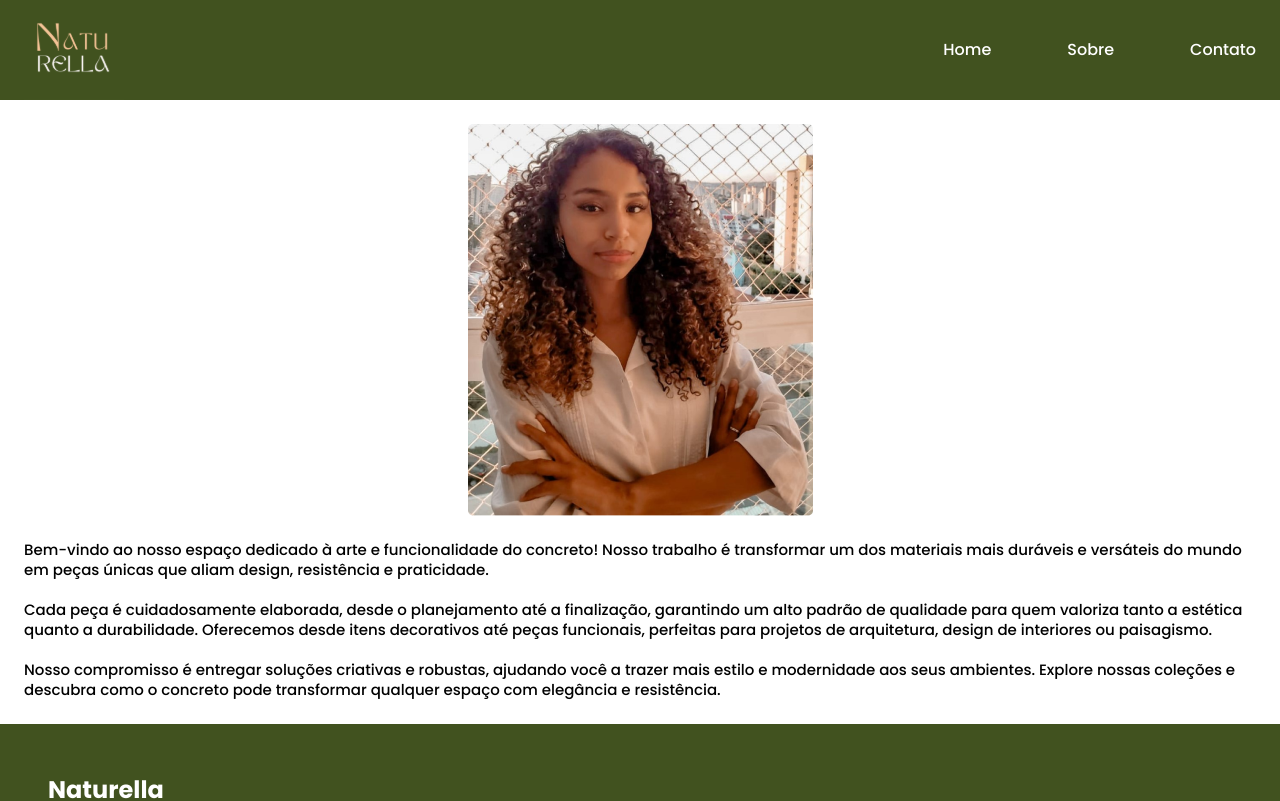
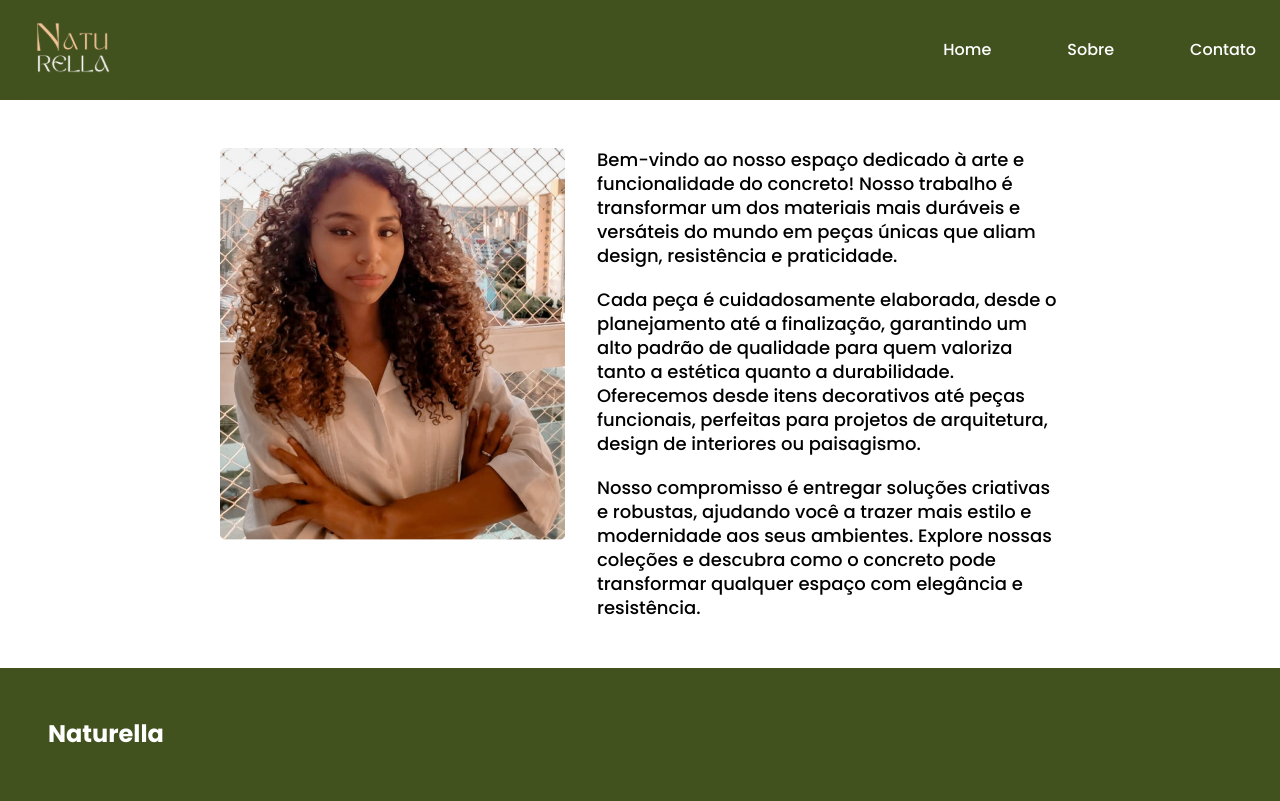
Before and after one commit to zehguilherme/naturella, a Next.js app: page /sobre in a window 1280 px wide. Shown: the top 801 px of the page. Built offline with nearby package versions, Linux system fonts and the light colour scheme.

Commit message:
Adapt about page to bigger screens

```diff
--- a/src/app/sobre/page.tsx
+++ b/src/app/sobre/page.tsx
@@ -2,9 +2,9 @@ import type { Metadata } from "next";
 import Image from "next/image";
 
 import { Header } from "../components/Header";
+import { Footer } from "../components/Footer";
 
 import profile from "../img/profile.png";
-import { Footer } from "../components/Footer";
 
 export const metadata: Metadata = {
 	title: "Sobre - Naturella",
@@ -16,21 +16,24 @@ export default function About() {
 		<>
 			<Header />
 
-			<main className="flex flex-col items-center justify-center gap-6 p-6">
+			<main className="mx-auto max-w-[1440px] p-6 lg:p-12">
+				<div className="mx-auto flex max-w-[840px] flex-col items-center justify-center gap-6 lg:flex-row lg:items-start lg:gap-8">
 					<Image
 						src={profile}
 						alt="Imagem de uma mulher negra de cabelos cacheados, com uma camisa branca e que está de braços cruzados"
+						priority
+						width={350}
 					/>
 
 					<div className="flex flex-col gap-5">
-					<p className="font-medium text-base-sm text-black">
+						<p className="font-medium text-base-sm text-black lg:text-lg">
 							Bem-vindo ao nosso espaço dedicado à arte e funcionalidade do
 							concreto! Nosso trabalho é transformar um dos materiais mais
 							duráveis e versáteis do mundo em peças únicas que aliam design,
 							resistência e praticidade.
 						</p>
 
-					<p className="font-medium text-base-sm text-black">
+						<p className="font-medium text-base-sm text-black lg:text-lg">
 							Cada peça é cuidadosamente elaborada, desde o planejamento até a
 							finalização, garantindo um alto padrão de qualidade para quem
 							valoriza tanto a estética quanto a durabilidade. Oferecemos desde
@@ -38,12 +41,13 @@ export default function About() {
 							arquitetura, design de interiores ou paisagismo.
 						</p>
 
-					<p className="font-medium text-base-sm text-black">
-						Nosso compromisso é entregar soluções criativas e robustas, ajudando
-						você a trazer mais estilo e modernidade aos seus ambientes. Explore
-						nossas coleções e descubra como o concreto pode transformar qualquer
-						espaço com elegância e resistência.
+						<p className="font-medium text-base-sm text-black lg:text-lg">
+							Nosso compromisso é entregar soluções criativas e robustas,
+							ajudando você a trazer mais estilo e modernidade aos seus
+							ambientes. Explore nossas coleções e descubra como o concreto pode
+							transformar qualquer espaço com elegância e resistência.
 						</p>
+					</div>
 				</div>
 			</main>
 
```
Lines whose indentation alone changed are shown as unchanged.
